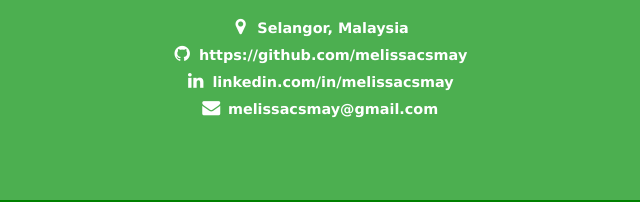
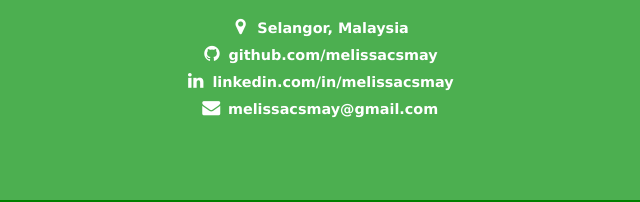
Before and after one commit to melissacsmay/melissacsmay.github.io, a plain HTML site: page index.html in a window 1280 px wide. Shown: the part 3031-3233 px from the top of the page, 321-961 px from the left. Drawn offline with nearby package versions, Linux system fonts and the light colour scheme.

Commit message:
Update index.html

```diff
--- a/index.html
+++ b/index.html
@@ -207,7 +207,7 @@
         <i class="fa fa-map-marker fa-fw w3-hover-text-black w3-large"><small>
         </i> Selangor, Malaysia<br></small>
         <i class="fa fa-github fa-fw w3-hover-text-black w3-large"><small>
-        </i> https://github.com/melissacsmay<br></small>
+        </i> github.com/melissacsmay<br></small>
         <i class="fa fa-linkedin fa-fw w3-hover-text-black w3-large"><small>
         </i> linkedin.com/in/melissacsmay<br></small>
         <i class="fa fa-envelope fa-fw w3-hover-text-black w3-large"><small>
```
